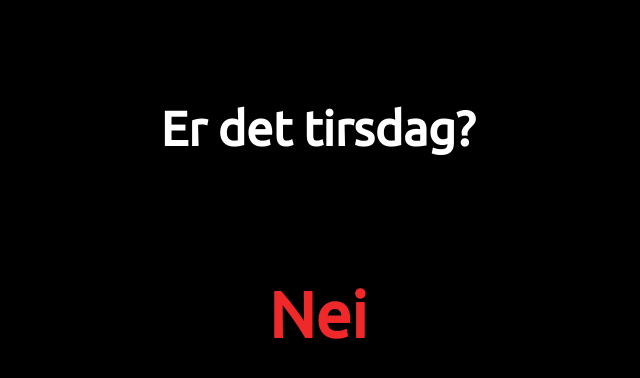
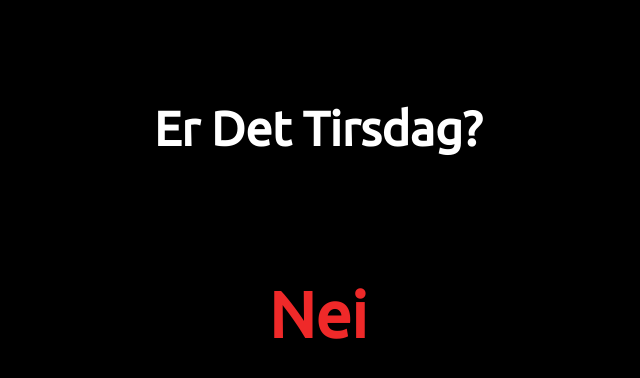
Before and after one commit to ErDetTirsdag/erdettirsdag.github.io, a plain HTML site: page index.html in a window 1280 px wide. Shown: the whole page, without its empty margins (322-962 px from the left). Drawn offline with Linux system fonts and the light colour scheme.

Commit message:
[VERSION] 1.0.0

```diff
--- a/index.html
+++ b/index.html
@@ -5,14 +5,14 @@
     <script type="text/javascript" src="js/isItTuesday.js"></script>
 
     <!-- Primary Meta Tags -->
-    <title id="pageTitle">Er det tirsdag?</title>
-    <meta name="title" content="Er det tirsdag?">
+    <title id="pageTitle">Er Det Tirsdag?</title>
+    <meta name="title" content="Er Det Tirsdag?">
     <meta name="description" content="kanskje">
 
     <!-- Open Graph / Facebook -->
     <meta property="og:type" content="website">
     <meta property="og:url" content="https://www.erdettirsdag.eu/">
-    <meta property="og:title" content="Er det tirsdag?">
+    <meta property="og:title" content="Er Det Tirsdag?">
     <meta property="og:description" content="kanskje">
     <meta property="og:image" content="https://www.erdettirsdag.eu/images/preview.png">
 
@@ -25,7 +25,7 @@
 </head>
 <body onLoad="isItTuesday();">
 
-<h1 id="title">Er det tirsdag?</h1>
+<h1 id="title">Er Det Tirsdag?</h1>
 <h2 id="answer" class="no"></h2>
 
 </body>
```
